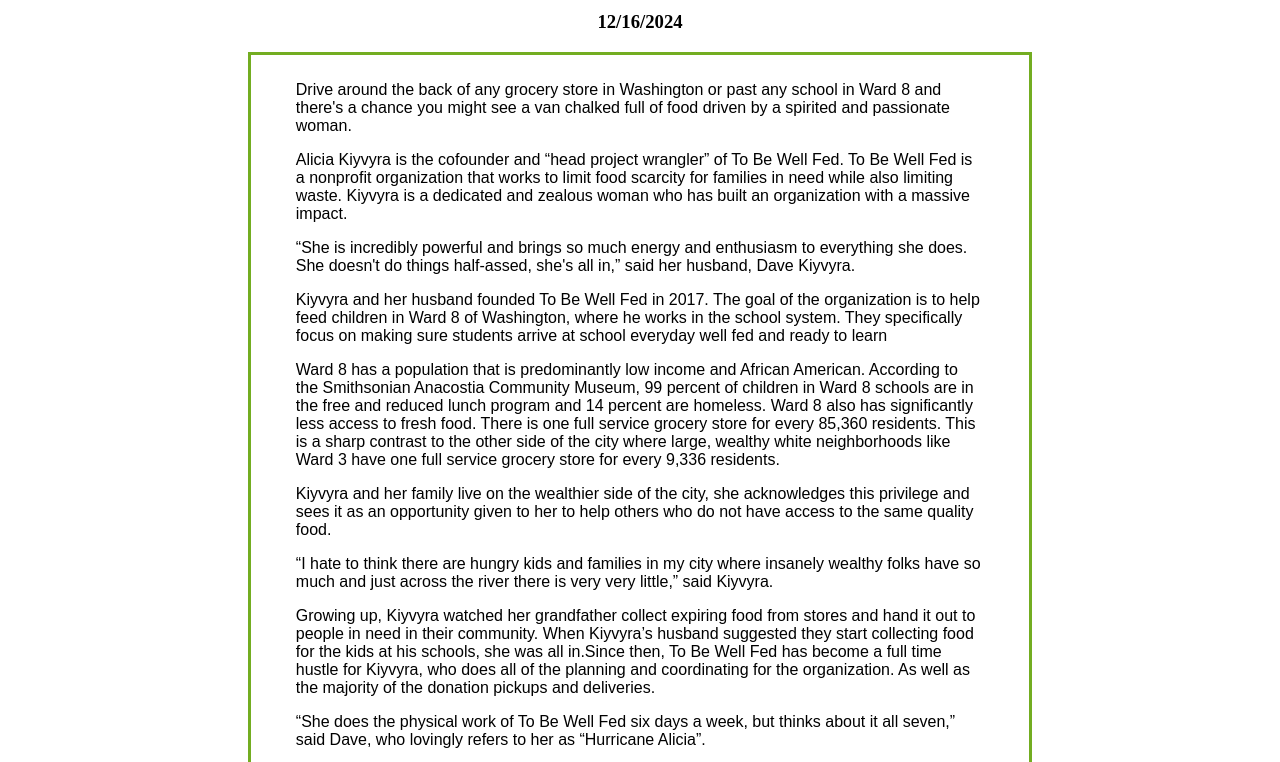
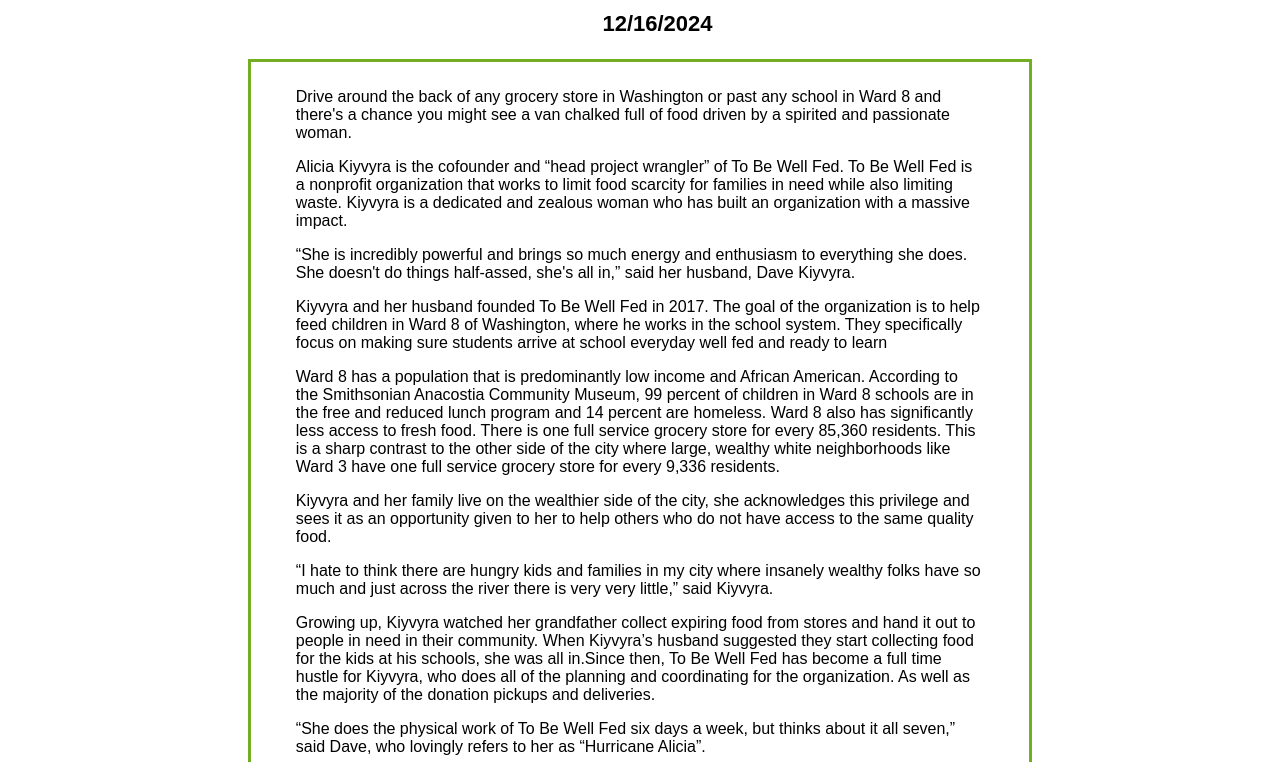
Before and after one commit to e-koehler-000/personal-website, a plain HTML site: page profilearticle.html in a window 1280 px wide. Shown: the part 176-938 px from the top of the page. Drawn offline with Linux system fonts and the light colour scheme.

Commit message:
Update style.css

```diff
--- a/style.css
+++ b/style.css
@@ -43,6 +43,12 @@
 h2 { color: black;
     margin-left: 35px;
     font-size: 32px;
+    font-family: Arial, Helvetica, sans-serif;
+}
+
+h3{color: black;
+    margin-left: 35px;
+    font-size: 22px;
     font-family: Arial, Helvetica, sans-serif;
 }
 
```
